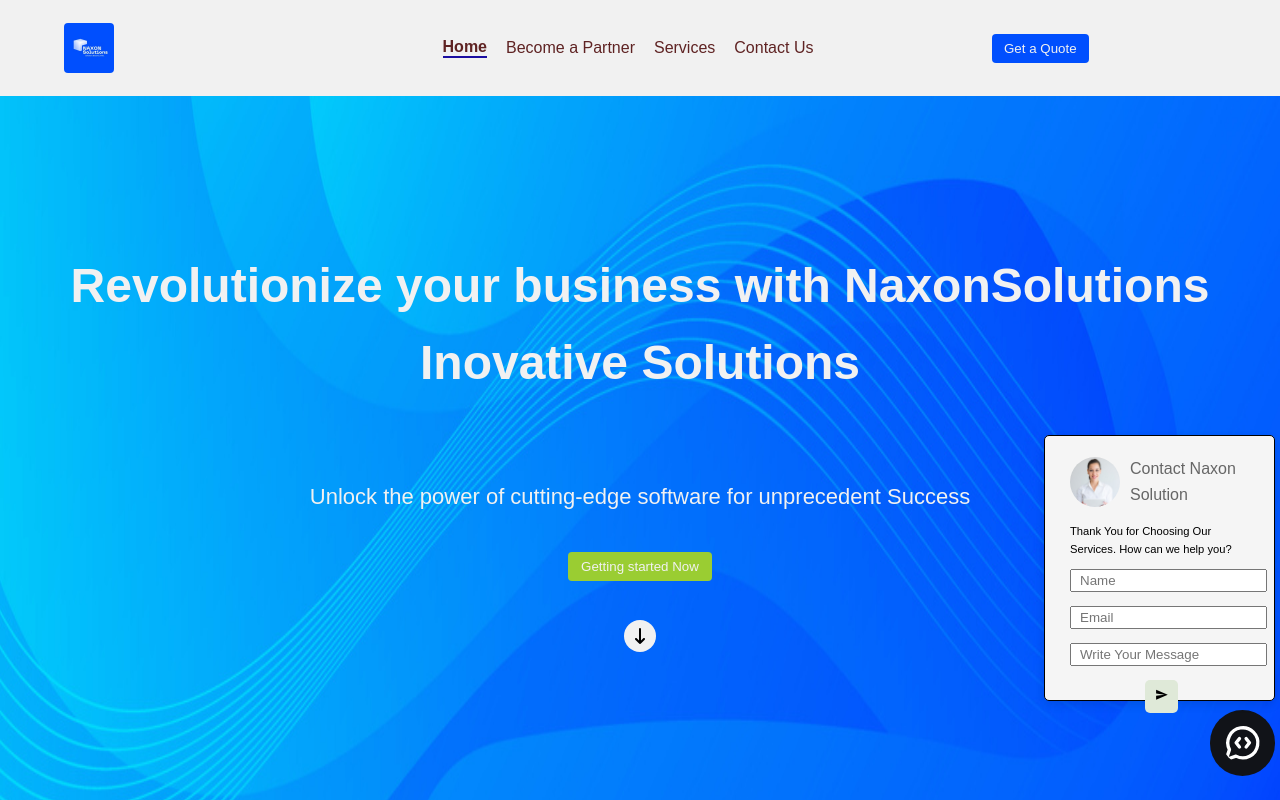
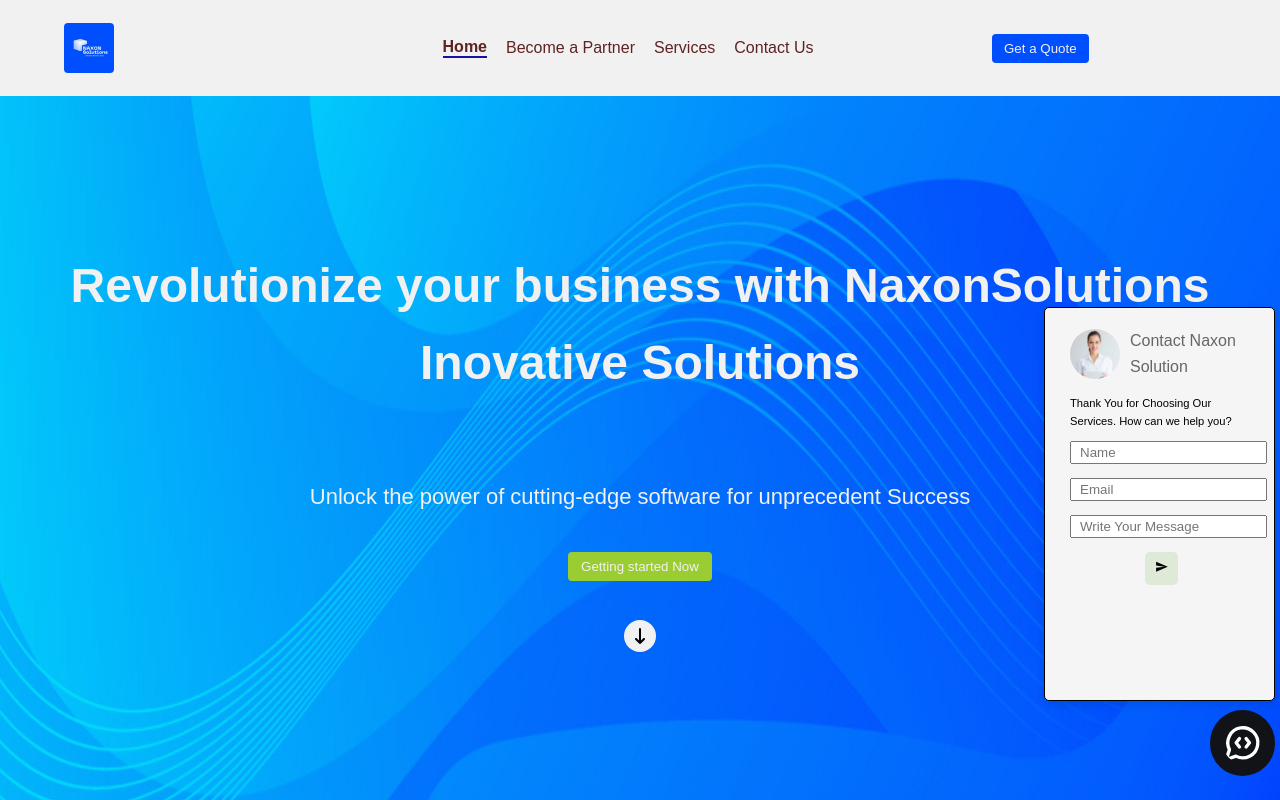
Before and after one commit to Zahidsherkhan/comapany_website, a React (Vite) app: page / in a window 1280 px wide. Shown: the top 800 px of the page. Built offline with nearby package versions, Linux system fonts and the light colour scheme.

Commit message:
Some Changes in Chat

```diff
--- a/src/Pages/Home/components/subComponents/AfterHero_SUBS/subComponentsStyling/Chat.module.css
+++ b/src/Pages/Home/components/subComponents/AfterHero_SUBS/subComponentsStyling/Chat.module.css
@@ -1,4 +1,7 @@
 .ChatParent {
+  display: flex;
+  flex-direction: column;
+  flex-wrap: now-wrap;
   width: 20%;
   height: 40%;
   background-color: whitesmoke;
@@ -225,7 +228,7 @@
     right: 0.3rem;
     bottom: 5.8rem !important;
     width: 14%;
-    height: 28%;
+    height: 44%;
   }
   .input {
     padding: 2px 8px;
```
